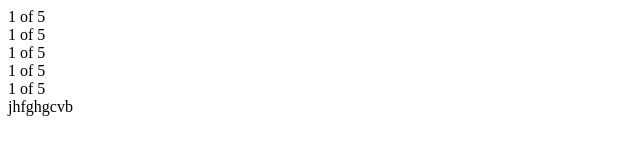
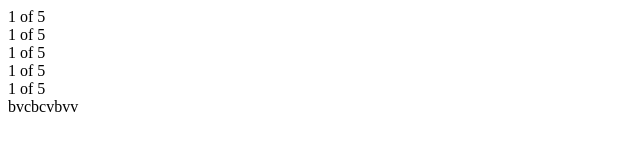
Before and after one commit to roytherock123/test-responsive, a plain HTML site: page index.html in a window 1280 px wide. Shown: the full height of the page, 0-640 px from the left. Drawn offline with Linux system fonts and the light colour scheme.

Commit message:
Edit for testing

```diff
--- a/index.html
+++ b/index.html
@@ -22,7 +22,7 @@
             1 of 5
         </div>
     </div>
-jhfghgcvb
+bvcbcvbvv
 </body>
 
 
```
